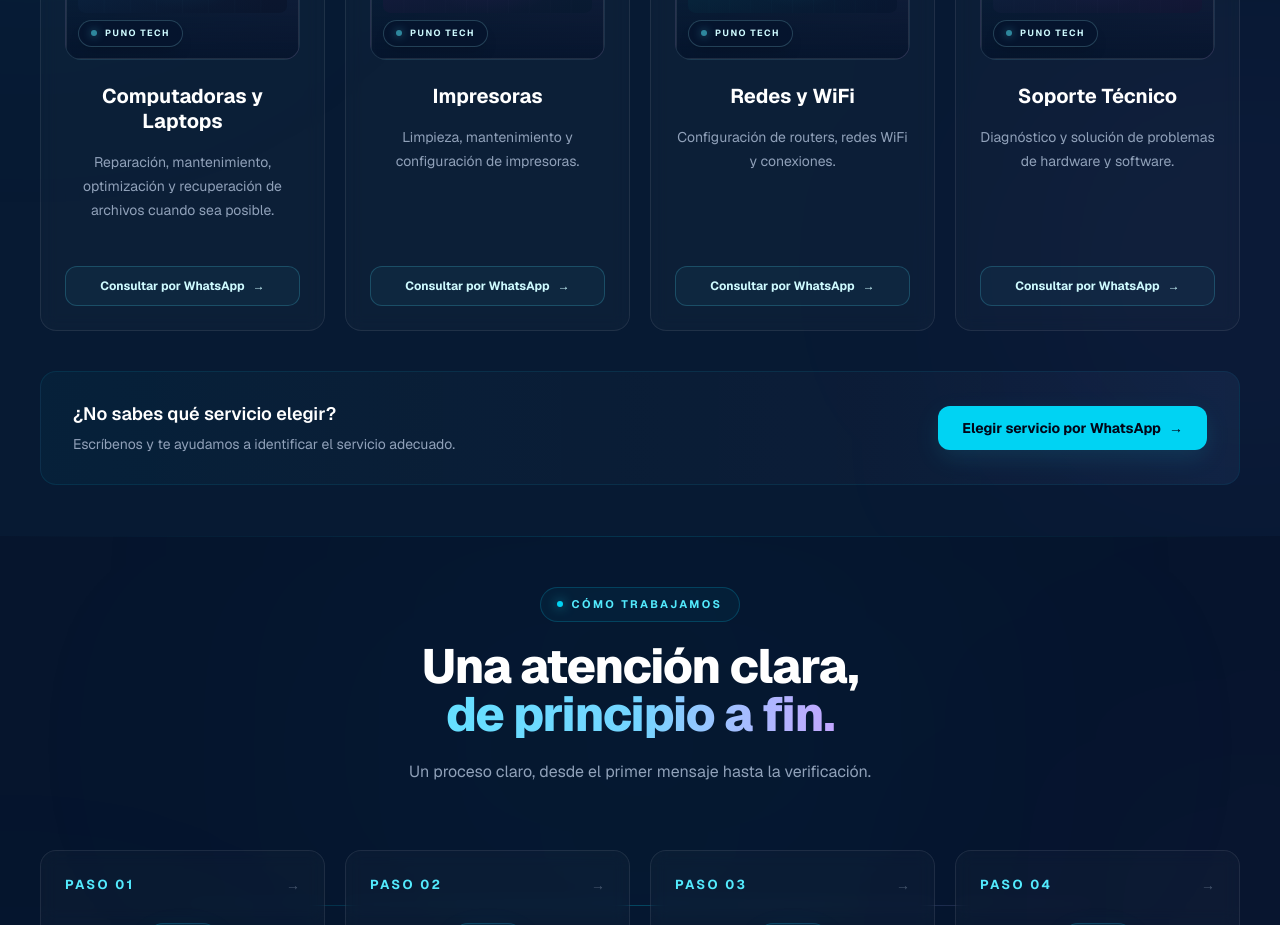
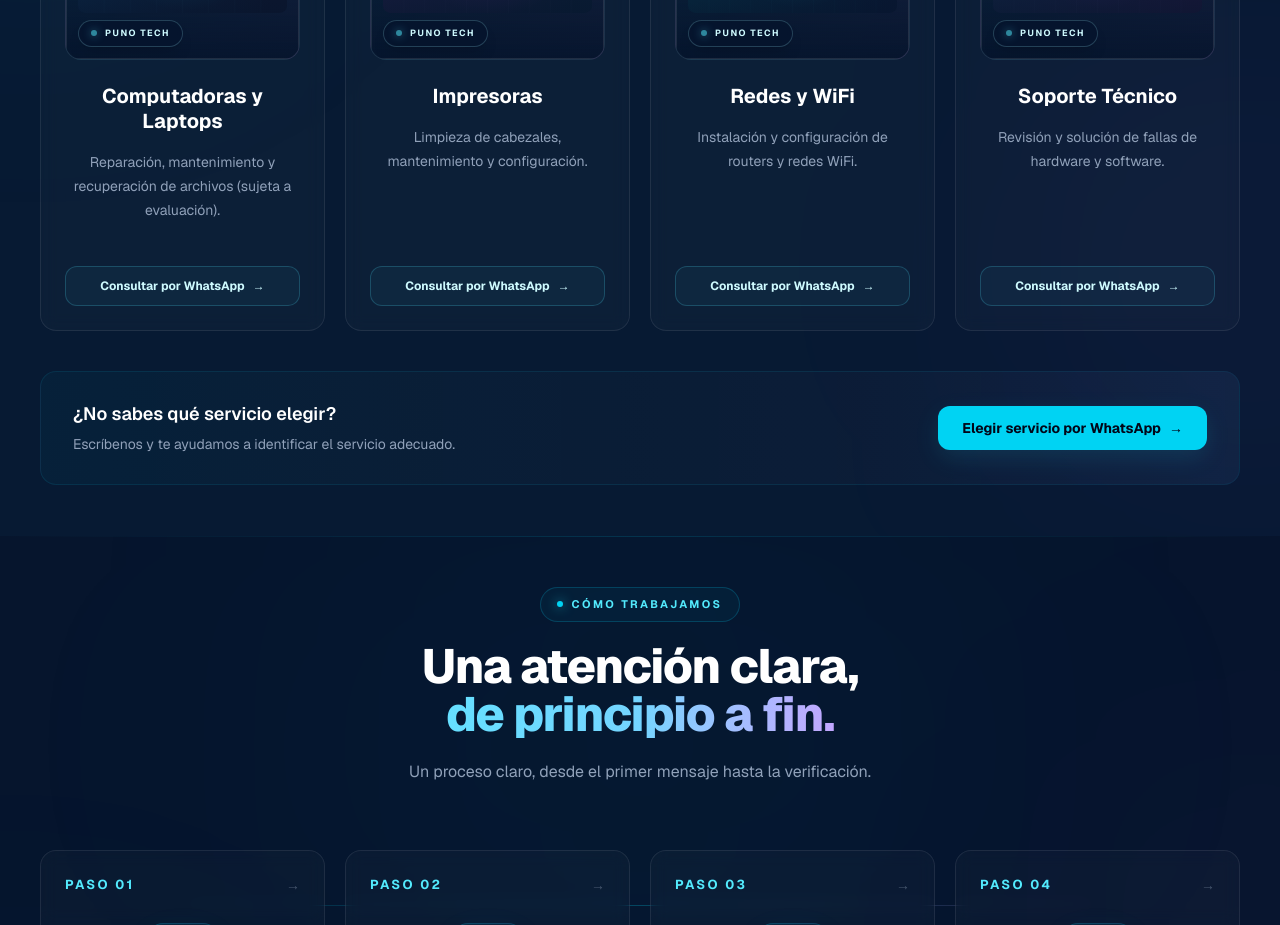
Before and after one commit to joakoguzp/puno-tech, a Next.js app: page / in a window 1280 px wide. Shown: the part 1320-2245 px from the top of the page. Built offline with nearby package versions, Linux system fonts and the light colour scheme.

Commit message:
Refine concise PUNO TECH website copy

```diff
--- a/src/components/sections/Services.tsx
+++ b/src/components/sections/Services.tsx
@@ -11,7 +11,7 @@ const services = [
     imageAlt: "Ilustración tecnológica de una laptop abierta en mantenimiento con herramienta de precisión",
     title: "Computadoras y Laptops",
     description:
-      "Reparación, mantenimiento, optimización y recuperación de archivos cuando sea posible.",
+      "Reparación, mantenimiento y recuperación de archivos (sujeta a evaluación).",
     tags: [],
   },
   {
@@ -21,7 +21,7 @@ const services = [
     imageAlt: "Ilustración de una impresora y hojas, representando mantenimiento y configuración",
     title: "Impresoras",
     description:
-      "Limpieza, mantenimiento y configuración de impresoras.",
+      "Limpieza de cabezales, mantenimiento y configuración.",
     tags: [],
   },
   {
@@ -31,7 +31,7 @@ const services = [
     imageAlt: "Ilustración de un router con señal inalámbrica y dispositivos conectados",
     title: "Redes y WiFi",
     description:
-      "Configuración de routers, redes WiFi y conexiones.",
+      "Instalación y configuración de routers y redes WiFi.",
     tags: [],
   },
   {
@@ -41,7 +41,7 @@ const services = [
     imageAlt: "Ilustración de una pantalla de diagnóstico y una herramienta técnica",
     title: "Soporte Técnico",
     description:
-      "Diagnóstico y solución de problemas de hardware y software.",
+      "Revisión y solución de fallas de hardware y software.",
     tags: [],
   },
 ];
```
